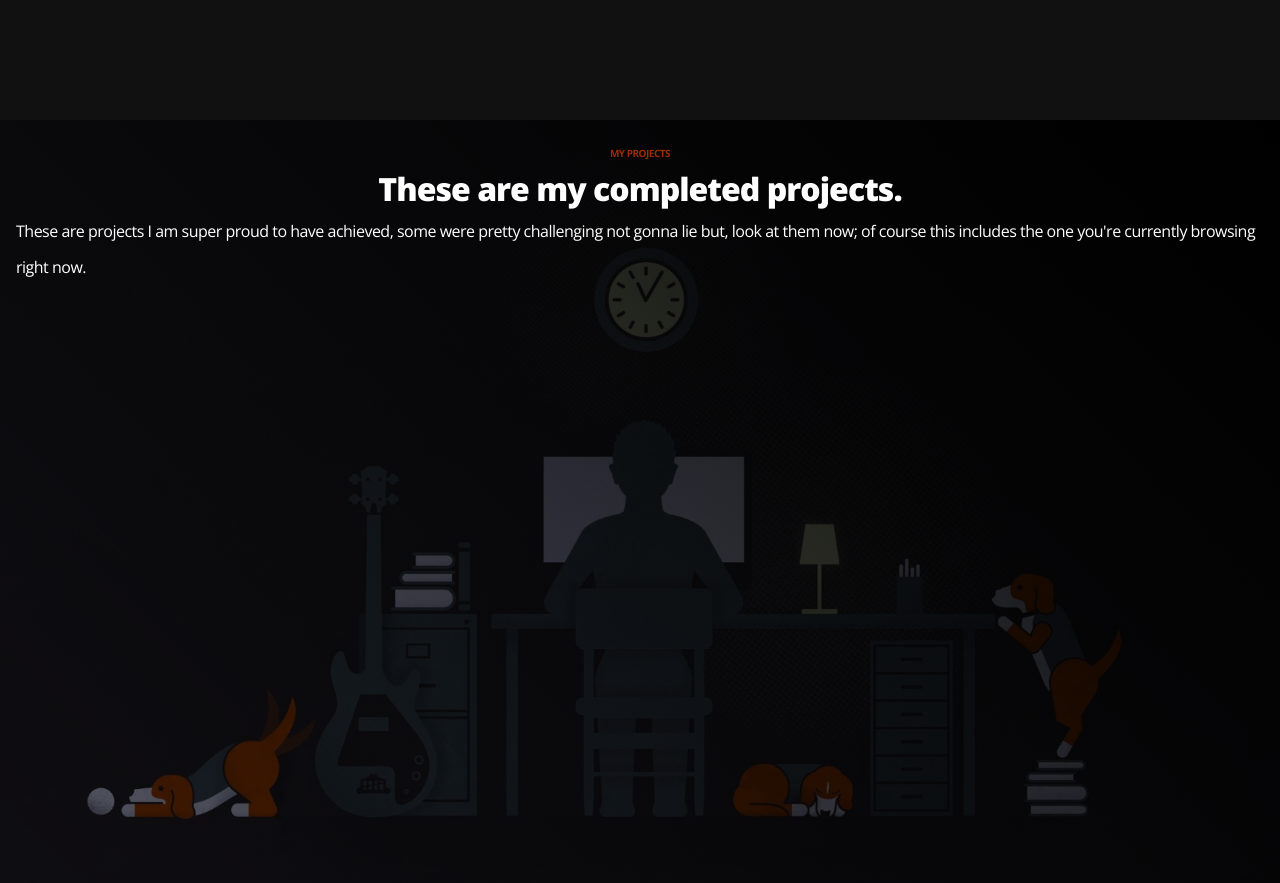
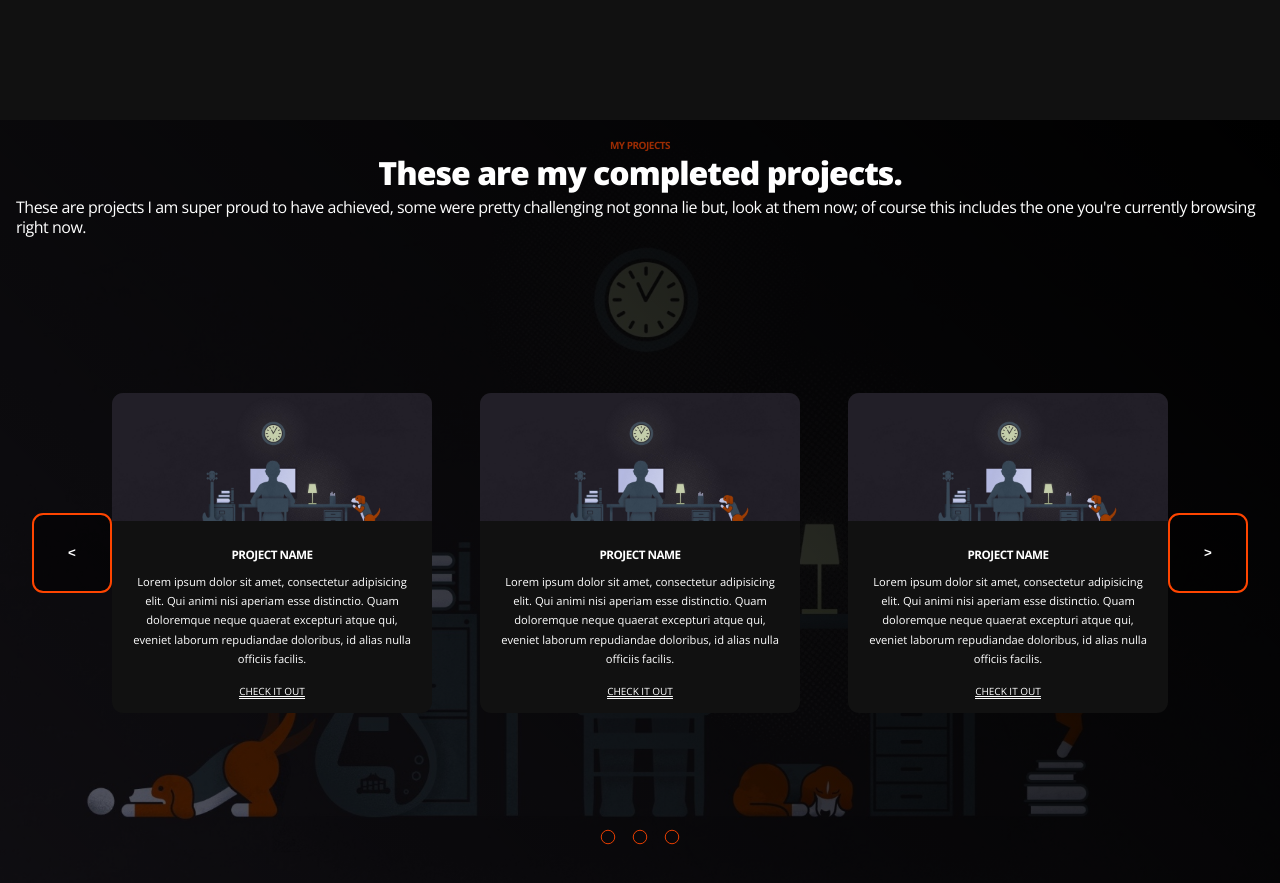
Before and after one commit to 12788000/personal-website, a website built with Parcel: page index.html in a window 1280 px wide. Shown: the part 1480-2363 px from the top of the page. Built offline with nearby package versions, Linux system fonts and the light colour scheme.

Commit message:
Scroll layout added

```diff
--- a/index.html
+++ b/index.html
@@ -77,7 +77,78 @@
           includes the one you're currently browsing right now.
         </p>
       </div>
-      <div class="project-container"></div>
+      <div class="project-container">
+        <div class="project-card">
+          <div class="project-img">
+            <img
+              src="/images/backiee-205442-landscape.jpg"
+              alt=""
+              class="card-image"
+            />
+          </div>
+          <div class="project-content">
+            <h3>Project name</h3>
+            <p class="project-description">
+              Lorem ipsum dolor sit amet, consectetur adipisicing elit. Qui
+              animi nisi aperiam esse distinctio. Quam doloremque neque quaerat
+              excepturi atque qui, eveniet laborum repudiandae doloribus, id
+              alias nulla officiis facilis.
+            </p>
+            <a href="#" target="_blank" class="site-link">Check it out</a>
+          </div>
+        </div>
+        <div class="project-card">
+          <div class="project-img">
+            <img
+              src="/images/backiee-205442-landscape.jpg"
+              alt=""
+              class="card-image"
+            />
+          </div>
+          <div class="project-content">
+            <h3>Project name</h3>
+            <p class="project-description">
+              Lorem ipsum dolor sit amet, consectetur adipisicing elit. Qui
+              animi nisi aperiam esse distinctio. Quam doloremque neque quaerat
+              excepturi atque qui, eveniet laborum repudiandae doloribus, id
+              alias nulla officiis facilis.
+            </p>
+            <a href="#" target="_blank" class="site-link">Check it out</a>
+          </div>
+        </div>
+        <div class="project-card">
+          <div class="project-img">
+            <img
+              src="/images/backiee-205442-landscape.jpg"
+              alt=""
+              class="card-image"
+            />
+          </div>
+          <div class="project-content">
+            <h3>Project name</h3>
+            <p class="project-description">
+              Lorem ipsum dolor sit amet, consectetur adipisicing elit. Qui
+              animi nisi aperiam esse distinctio. Quam doloremque neque quaerat
+              excepturi atque qui, eveniet laborum repudiandae doloribus, id
+              alias nulla officiis facilis.
+            </p>
+            <a href="#" target="_blank" class="site-link">Check it out</a>
+          </div>
+        </div>
+
+        <div class="scroll-btns">
+          <button class="left btn-scroll"><</button>
+          <button class="right btn-scroll">></button>
+        </div>
+
+        <div class="dot-container">
+          <div class="dots">
+            <button class="dot" data-position="1"></button>
+            <button class="dot" data-position="1"></button>
+            <button class="dot" data-position="1"></button>
+          </div>
+        </div>
+      </div>
     </section>
   </body>
 </html>
--- /dev/null
+++ b/src/selectors.js
@@ -0,0 +1,2 @@
+//sections and cards
+const cards = document.querySelectorAll(".project-card");
--- a/src/styles/header.css
+++ b/src/styles/header.css
@@ -84,7 +84,7 @@ img {
 p,
 span,
 strong {
-  line-height: 2.2rem;
+  line-height: 1.2rem;
   padding: 0;
 }
 h1,
@@ -251,6 +251,100 @@ h6 {
 .project-container {
   background-color: transparent;
   width: 100%;
-  height: 100%;
+  height: 75%;
   padding: 1.2rem;
+  position: relative;
+
+  display: flex;
+  justify-content: center;
+  align-items: center;
+  gap: 3rem;
 }
+
+.project-card {
+  height: 20rem;
+  width: 20rem;
+  overflow: hidden;
+  background-color: var(--main-bacground);
+  border-radius: var(--main-radius);
+}
+
+.project-img {
+  overflow: hidden;
+  height: 8rem;
+}
+
+.project-content {
+  padding: 1rem;
+  text-align: center;
+}
+.project-content > h3 {
+  text-transform: uppercase;
+  letter-spacing: var(--sec-spacing);
+}
+.project-description {
+  font-size: 0.7rem;
+}
+.site-link {
+  display: inline-block;
+  margin-top: 1rem;
+  text-transform: uppercase;
+  transition: 0.2s linear;
+  color: var(--second-color-w);
+  border-bottom: 1px solid var(--second-color-w);
+}
+
+.site-link:hover {
+  color: var(--main-color);
+  border-bottom: 1px solid var(--main-color);
+}
+
+.scroll-btns {
+  width: 100%;
+  padding: 1rem 2rem;
+  position: absolute;
+  top: 50%;
+  left: 50%;
+  transform: translate(-50%, -50%);
+
+  display: flex;
+  justify-content: space-between;
+}
+
+.btn-scroll {
+  height: 5rem;
+  width: 5rem;
+  border-radius: var(--main-radius);
+  font-weight: 800;
+  color: var(--second-color-w);
+  border: 2px solid var(--main-color);
+  background-color: var(--overlay-main);
+}
+
+.btn-scroll:hover {
+  color: var(--main-color);
+}
+
+.dot-container {
+  position: absolute;
+  bottom: 0;
+  display: flex;
+  justify-content: center;
+  align-items: center;
+  width: 100%;
+}
+
+.dots {
+  padding: 0.5rem;
+  display: flex;
+  gap: 1rem;
+}
+
+.dot {
+  height: 1rem;
+  width: 1rem;
+  background-color: transparent;
+  border-radius: var(--main-radius);
+  border: 1.2px solid var(--main-color);
+  transform: scale(0.9);
+}
```
Also changed, not shown: src/projectScrollFeature.js (added, +9 -0 lines).
